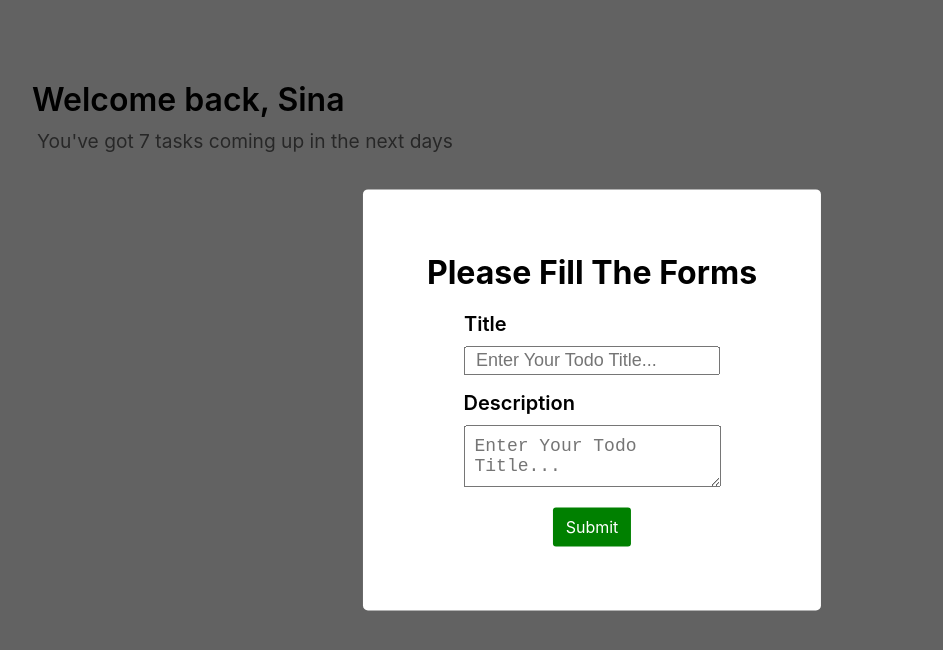
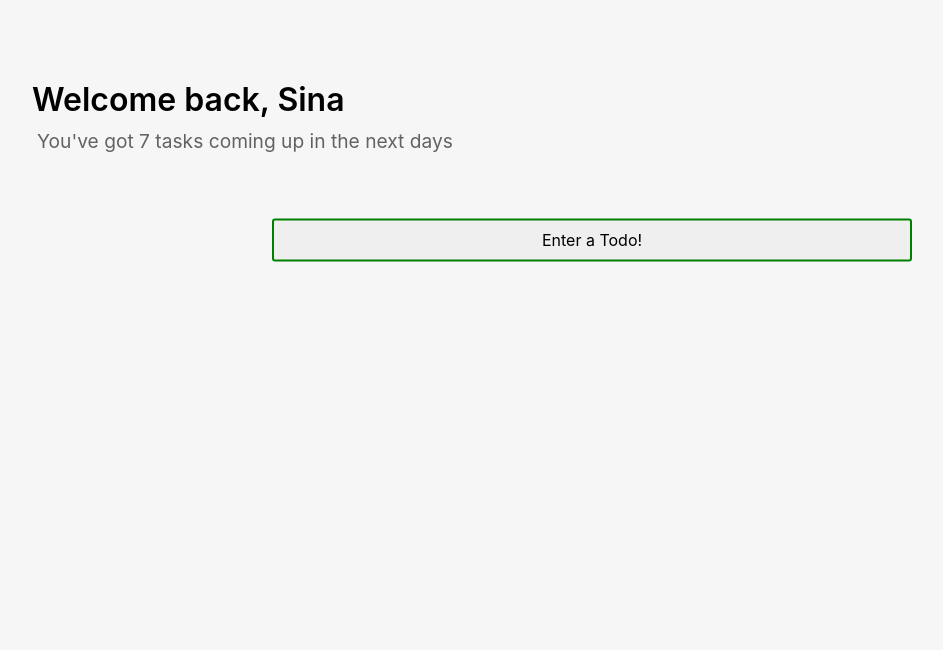
Before and after one commit to Sina-Abf/todo-list-app, a React (Create React App) app: page / in a window 1280 px wide. Shown: the top 650 px of the page, without its empty margins (48-991 px from the left). Built offline with nearby package versions, Linux system fonts and the light colour scheme.

Commit message:
Modal Open and Close

```diff
--- a/src/components/Todo/Todo.js
+++ b/src/components/Todo/Todo.js
@@ -2,14 +2,28 @@ import React, { Fragment } from 'react';
 import Modal from '../Ui/Modal';
 import UserInfo from './UserInfo';
 import TodoForm from './TodoForm';
+import { useSelector, useDispatch } from 'react-redux';
+import { uiActions } from '../../store/ui-slice';
+const Todo = () => {
+  const dispatch = useDispatch();
 
-const Todo = () => {
+  const modalOpenHandler = () => {
+    dispatch(uiActions.setIsVisible());
+  };
+  const modalCloseHandler = () => {
+    dispatch(uiActions.setIsInvisible());
+  };
+
+  const modalSelector = useSelector((state) => state.ui.isVisible);
+
   return (
     <Fragment>
-      <UserInfo />
-      <Modal>
-        <TodoForm />
-      </Modal>
+      <UserInfo onModalOpener={modalOpenHandler} />
+      {modalSelector && (
+        <Modal onClick={modalCloseHandler}>
+          <TodoForm />
+        </Modal>
+      )}
     </Fragment>
   );
 };
--- a/src/components/Todo/TodoForm.module.css
+++ b/src/components/Todo/TodoForm.module.css
@@ -17,12 +17,13 @@
 .form input {
   outline: none;
   font-size: 18px;
-  padding: 2px 10px;
+  padding: 5px 10px;
 }
 
 .form textarea {
-  font-size: 18px;
   padding: 10px 10px;
+  font: inherit;
+  font-size: 20px;
 }
 
 .form button {
--- a/src/components/Todo/UserInfo.js
+++ b/src/components/Todo/UserInfo.js
@@ -1,10 +1,14 @@
 import classes from './UserInfo.module.css';
+import Button from '../Ui/Button';
 
-const UserInfo = () => {
+const UserInfo = (props) => {
   return (
     <div className={classes.info}>
       <h1>Welcome back, Sina</h1>
       <p>You've got 7 tasks coming up in the next days</p>
+      <Button onClick={props.onModalOpener} className={classes.btn}>
+        Enter a Todo!
+      </Button>
     </div>
   );
 };
--- a/src/components/Todo/UserInfo.module.css
+++ b/src/components/Todo/UserInfo.module.css
@@ -8,3 +8,19 @@
   opacity: 60%;
   margin-left: 5px;
 }
+
+.btn {
+  border: 2px solid green;
+  color: black;
+  font-weight: 600;
+  width: 50%;
+  position: absolute;
+  top: 30%;
+  left: 50%;
+  transform: translate(-50%, -50%);
+}
+
+.btn:hover {
+  background: green;
+  color: white;
+}
--- /dev/null
+++ b/src/components/Ui/Button.js
@@ -0,0 +1,15 @@
+import React from 'react';
+import classes from './Button.module.css';
+
+const Button = (props) => {
+  return (
+    <button
+      onClick={props.onClick}
+      className={`${classes.btn} ${props.className}`}
+    >
+      {props.children}
+    </button>
+  );
+};
+
+export default Button;
--- /dev/null
+++ b/src/components/Ui/Button.module.css
@@ -0,0 +1,6 @@
+.btn {
+  font: inherit;
+  padding: 0.6rem 0.8rem;
+  border-radius: 3px;
+  cursor: pointer;
+}
--- a/src/components/Ui/Modal.js
+++ b/src/components/Ui/Modal.js
@@ -3,13 +3,13 @@ import Card from './Card';
 import classes from './Modal.module.css';
 
 const Backdrop = (props) => {
-  return <div className={classes.backdrop} />;
+  return <div onClick={props.onClick} className={classes.backdrop} />;
 };
 
 const Modal = (props) => {
   return (
     <div>
-      <Backdrop />
+      <Backdrop onClick={props.onClick} />
       <Card className={classes.card}>{props.children}</Card>
     </div>
   );
--- a/src/store/index.js
+++ b/src/store/index.js
@@ -1,9 +1,11 @@
 import { configureStore } from '@reduxjs/toolkit';
 import todoSlice from './todo-slice';
+import uiSlice from './ui-slice';
 
 const store = configureStore({
   reducer: {
     todo: todoSlice.reducer,
+    ui: uiSlice.reducer,
   },
 });
 
--- a/src/store/ui-slice.js
+++ b/src/store/ui-slice.js
@@ -1 +1,18 @@
 import { createSlice } from '@reduxjs/toolkit';
+
+const uiSlice = createSlice({
+  name: 'ui',
+  initialState: { isVisible: false },
+  reducers: {
+    setIsVisible(state) {
+      state.isVisible = true;
+    },
+    setIsInvisible(state) {
+      state.isVisible = false;
+    },
+  },
+});
+
+export const uiActions = uiSlice.actions;
+
+export default uiSlice;
```
